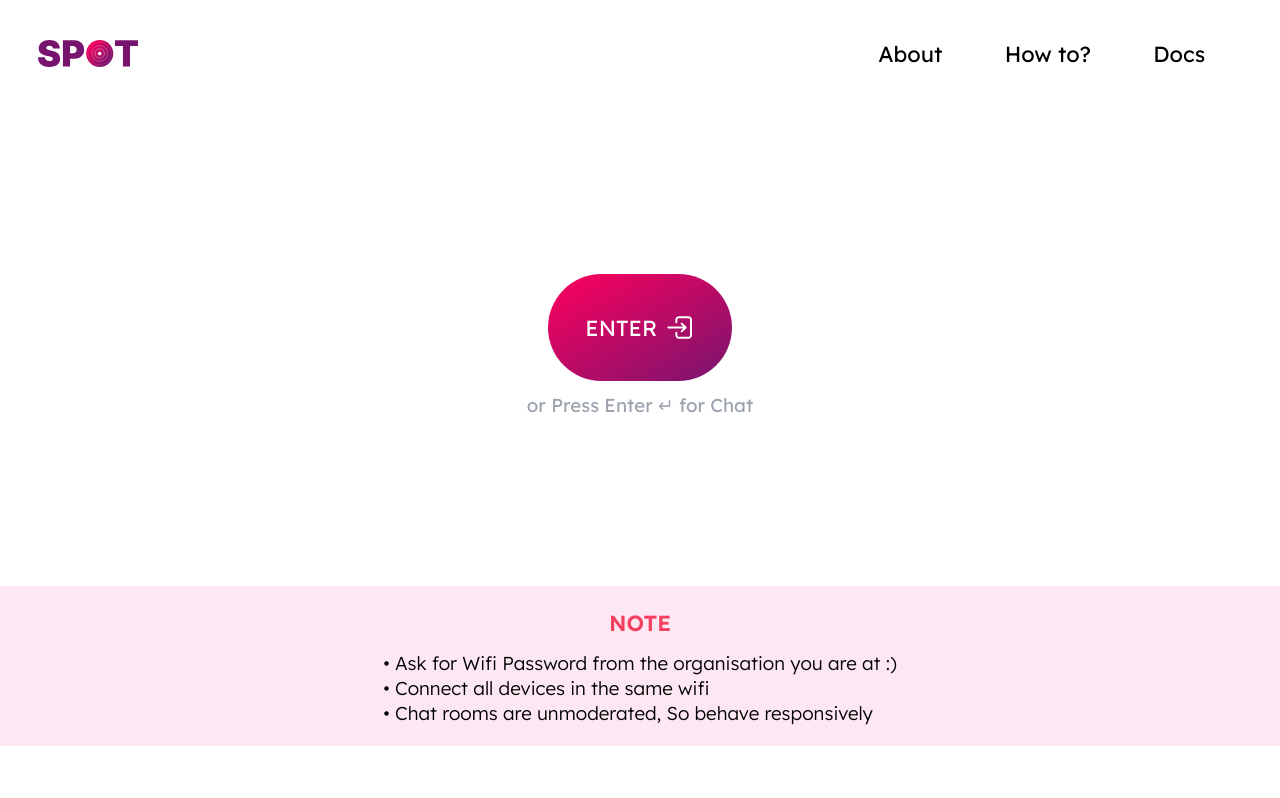
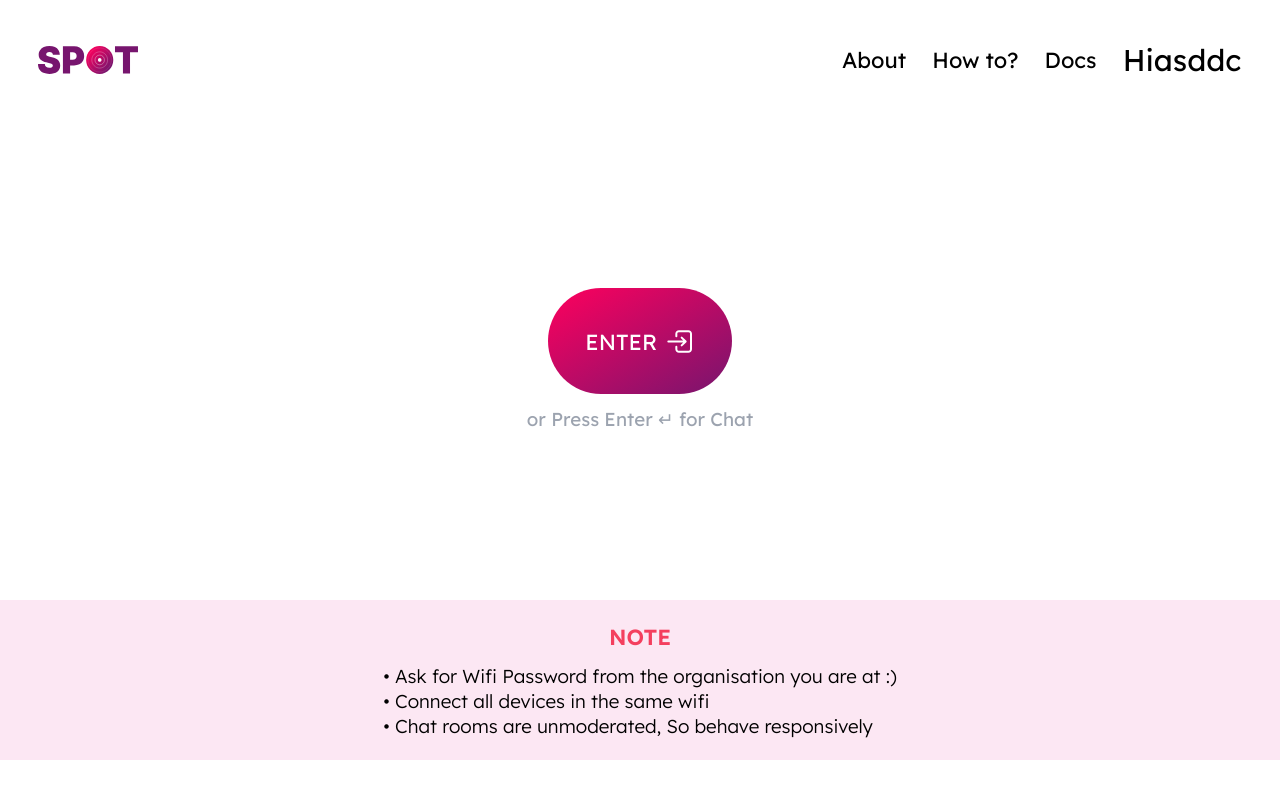
Before and after one commit to devignx/spot, a React (Create React App) app: page / in a window 1280 px wide. Built offline with nearby package versions, Linux system fonts and the light colour scheme; no server answers.

Commit message:
Update Nav.js

```diff
--- a/src/components/Nav.js
+++ b/src/components/Nav.js
@@ -11,6 +11,8 @@ const Nav = () => {
                 <Link to='/About'> <p className="text-sm hover:text-pink-600">About</p></Link>
                 <Link to ='/'><p className="text-sm hover:text-pink-600">How to?</p></Link>
                 <Link to ='/'><p className="text-sm hover:text-pink-600">Docs</p></Link>
+
+            <a href='upi://pay?pa=harimohan0502@okaxis&pn=Hari%20Prasad%20Designer&aid=uGICAgIDLmKjyIA'>Hiasddc</a>
                 </div>
             </div>
         </div>
```
